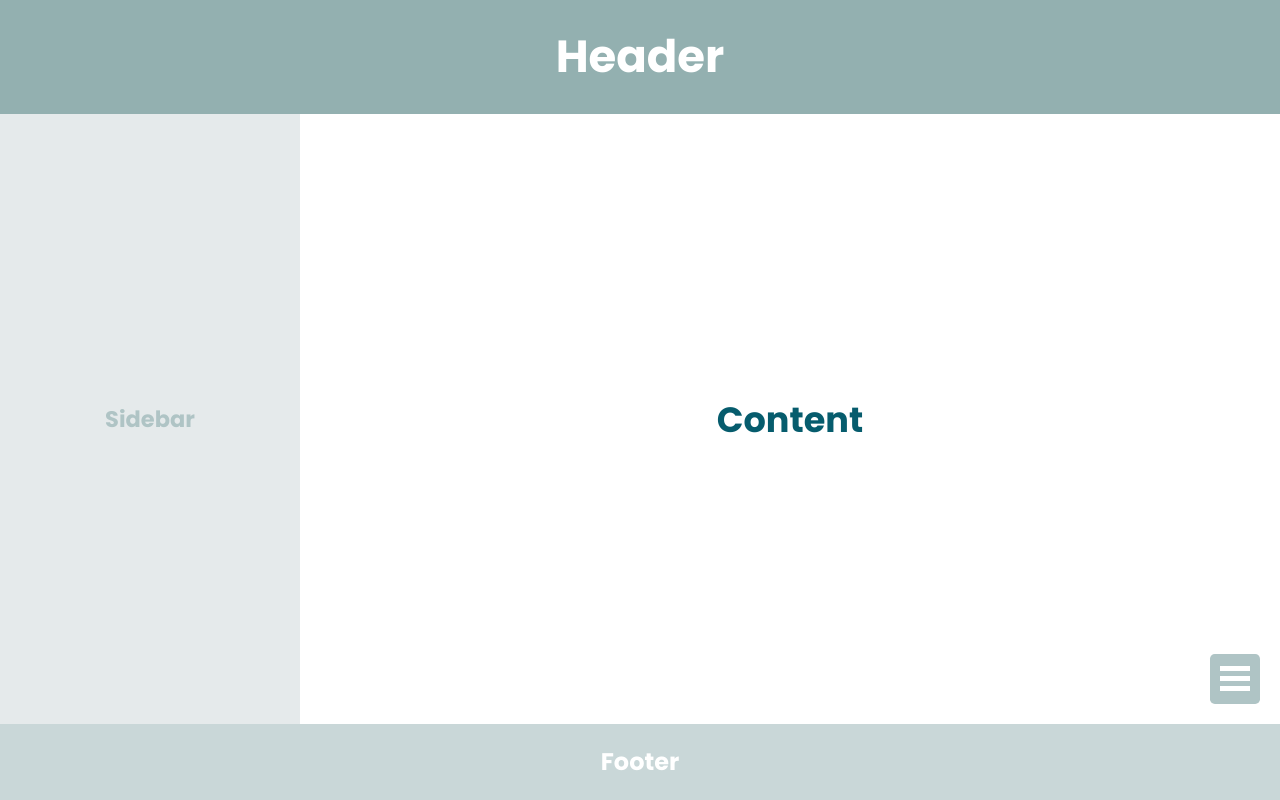
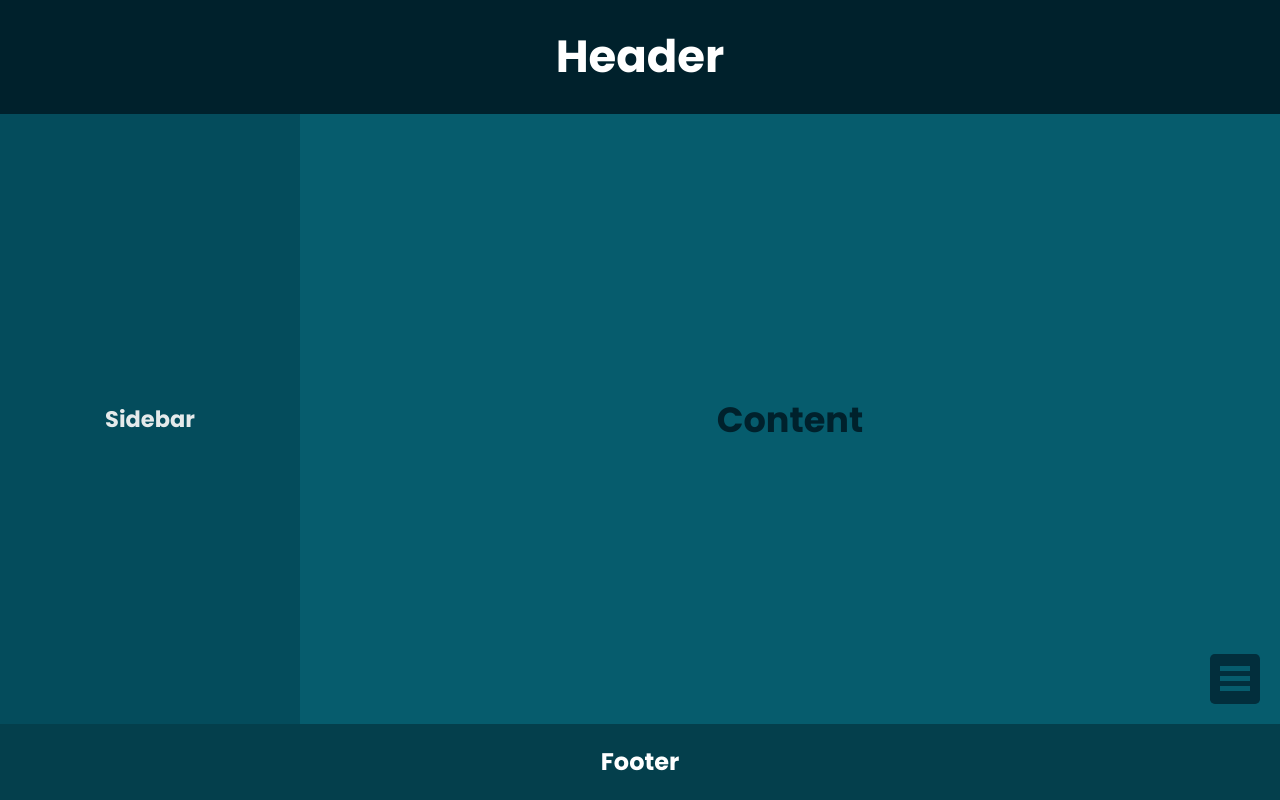
Before and after one commit to JEnriquezG88/Example, an Angular app: page / in a window 1280 px wide. Built offline with nearby package versions, Linux system fonts and the light colour scheme.

Commit message:
DarkMode

```diff
--- a/src/app/components/content/content.component.html
+++ b/src/app/components/content/content.component.html
@@ -1,3 +1,3 @@
-<section class="container light">
+<section class="container dark">
     <h3>Content</h3>
 </section>
--- a/src/app/components/footer/footer.component.html
+++ b/src/app/components/footer/footer.component.html
@@ -1,3 +1,3 @@
-<section class="container light">
+<section class="container dark">
     <h1>Footer</h1>
 </section>
--- a/src/app/components/header/header.component.html
+++ b/src/app/components/header/header.component.html
@@ -1,3 +1,3 @@
-<section class="container light">
+<section class="container dark">
     <h1>Header</h1>
 </section>
--- a/src/app/components/settings/settings.component.html
+++ b/src/app/components/settings/settings.component.html
@@ -8,10 +8,10 @@
         </button>
     </div>
     <div class="button-container">
-        <button class="light" (click)="toggleSettings()">
+        <button class="dark" (click)="toggleSettings()">
             <div class="lines">
                 <div *ngFor="let i of [0, 1, 2]">
-                    <hr class="light">
+                    <hr class="dark">
                 </div>
             </div>
         </button>
--- a/src/app/components/settings/settings.component.ts
+++ b/src/app/components/settings/settings.component.ts
@@ -13,7 +13,7 @@ export class SettingsComponent {
   constructor(private changeThemeService: ChangeThemeService) {}
 
   settingsActice: boolean = false;
-  darkMode: boolean = false;
+  darkMode: boolean = true;
   darkVariable: string = 'light';
 
   toggleSettings() {
--- a/src/app/components/sidebar/sidebar.component.html
+++ b/src/app/components/sidebar/sidebar.component.html
@@ -1,3 +1,3 @@
-<section class="container light">
+<section class="container dark">
     <h2>Sidebar</h2>
 </section>
--- a/src/app/services/change-theme.service.ts
+++ b/src/app/services/change-theme.service.ts
@@ -4,7 +4,7 @@ import { Injectable } from '@angular/core';
   providedIn: 'root'
 })
 export class ChangeThemeService {
-  private theme: Theme = Theme.Light;
+  private theme: Theme = Theme.Dark;
 
   changeTheme(){
     const elements = document.querySelectorAll(`.${this.theme === Theme.Light ? 'light' : 'dark'}`);
```
Also changed, not shown: src/app/commonActions/test.ts (deleted).
